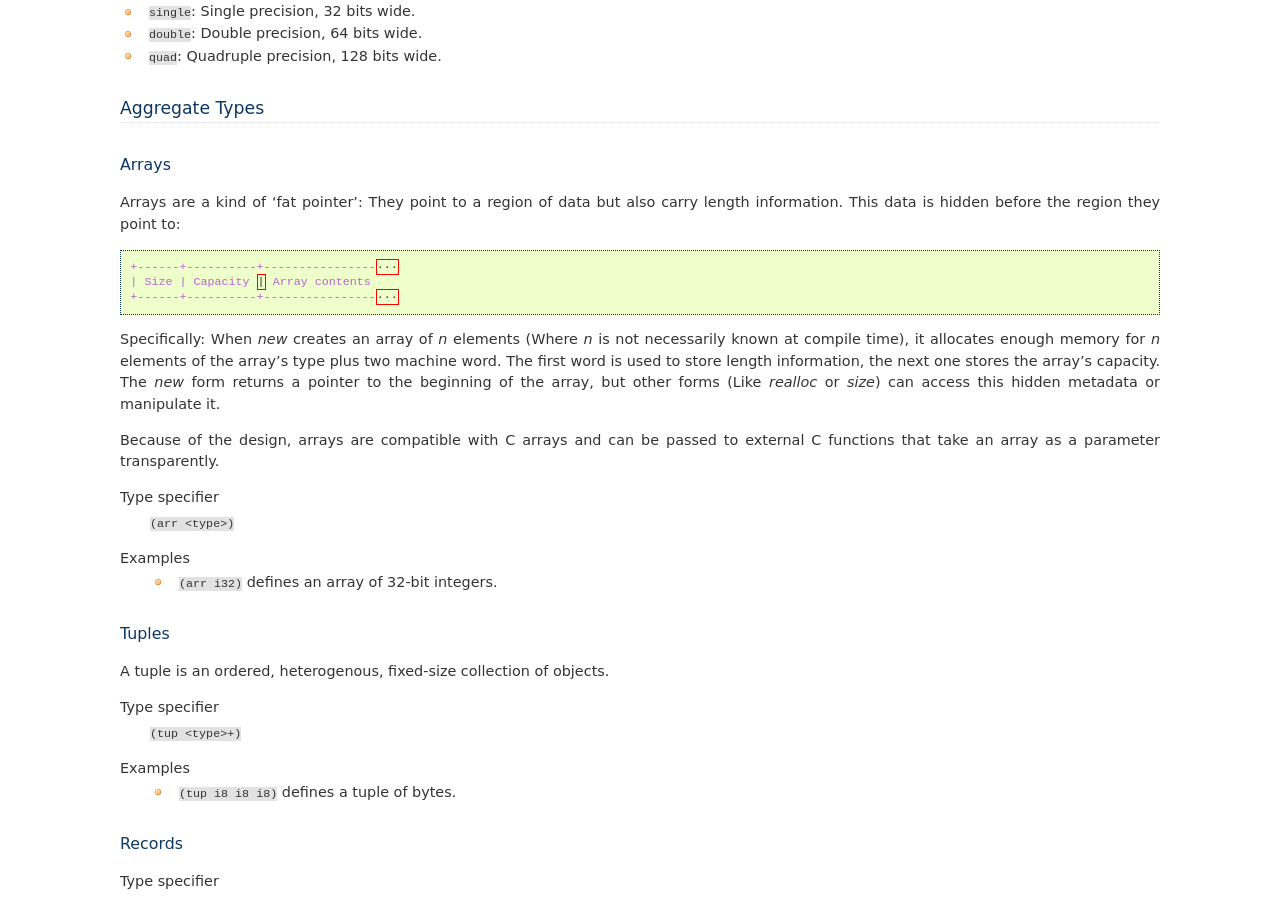
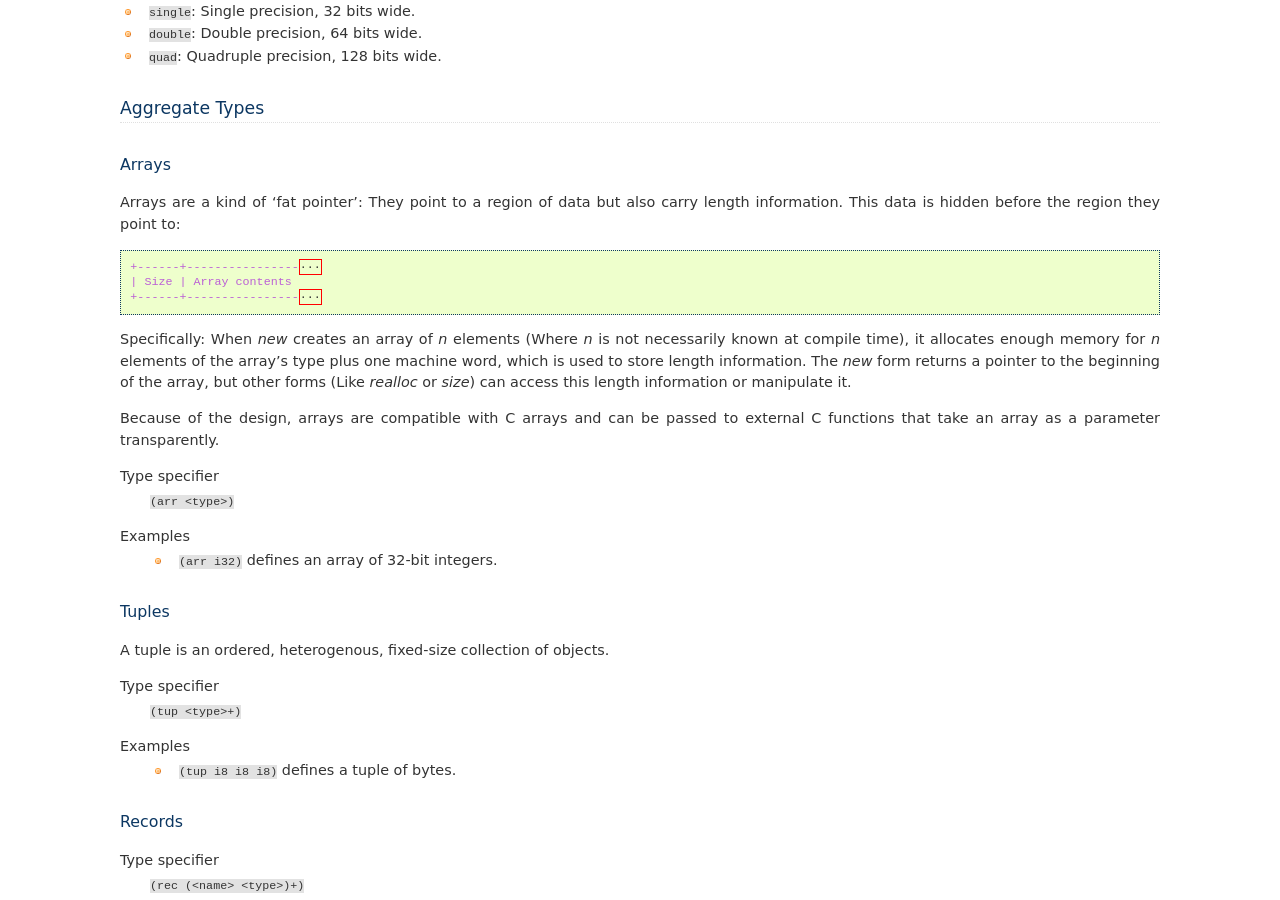
Before and after one commit to eudoxia0/corvus, a Sphinx documentation site: the page built from docs/types.rst, in a window 1280 px wide and 900 px high, scrolled down 816 px. Built offline with Sphinx 7.4.7, drawn with Linux system fonts in a browser that asks for light colours; formulas are drawn with MathJax 3.

Commit message:
Arrays shouldn't hold capacity information

```diff
--- a/docs/types.rst
+++ b/docs/types.rst
@@ -53,18 +53,20 @@ Arrays
 ------
 
 Arrays are a kind of 'fat pointer': They point to a region of data but also
-carry length information. This data is hidden before the region they point to::
+carry length information. This data is hidden before the region they point to:
 
-   +------+----------+----------------···
-   | Size | Capacity | Array contents
-   +------+----------+----------------···
+::
+
+   +------+----------------···
+   | Size | Array contents
+   +------+----------------···
 
 Specifically: When `new` creates an array of *n* elements (Where *n* is not
 necessarily known at compile time), it allocates enough memory for *n* elements
-of the array's type plus two machine word. The first word is used to store
-length information, the next one stores the array's capacity. The `new` form
-returns a pointer to the beginning of the array, but other forms (Like `realloc`
-or `size`) can access this hidden metadata or manipulate it.
+of the array's type plus one machine word, which is used to store length
+information. The `new` form returns a pointer to the beginning of the array, but
+other forms (Like `realloc` or `size`) can access this length information or
+manipulate it.
 
 Because of the design, arrays are compatible with C arrays and can be passed to
 external C functions that take an array as a parameter transparently.
```
